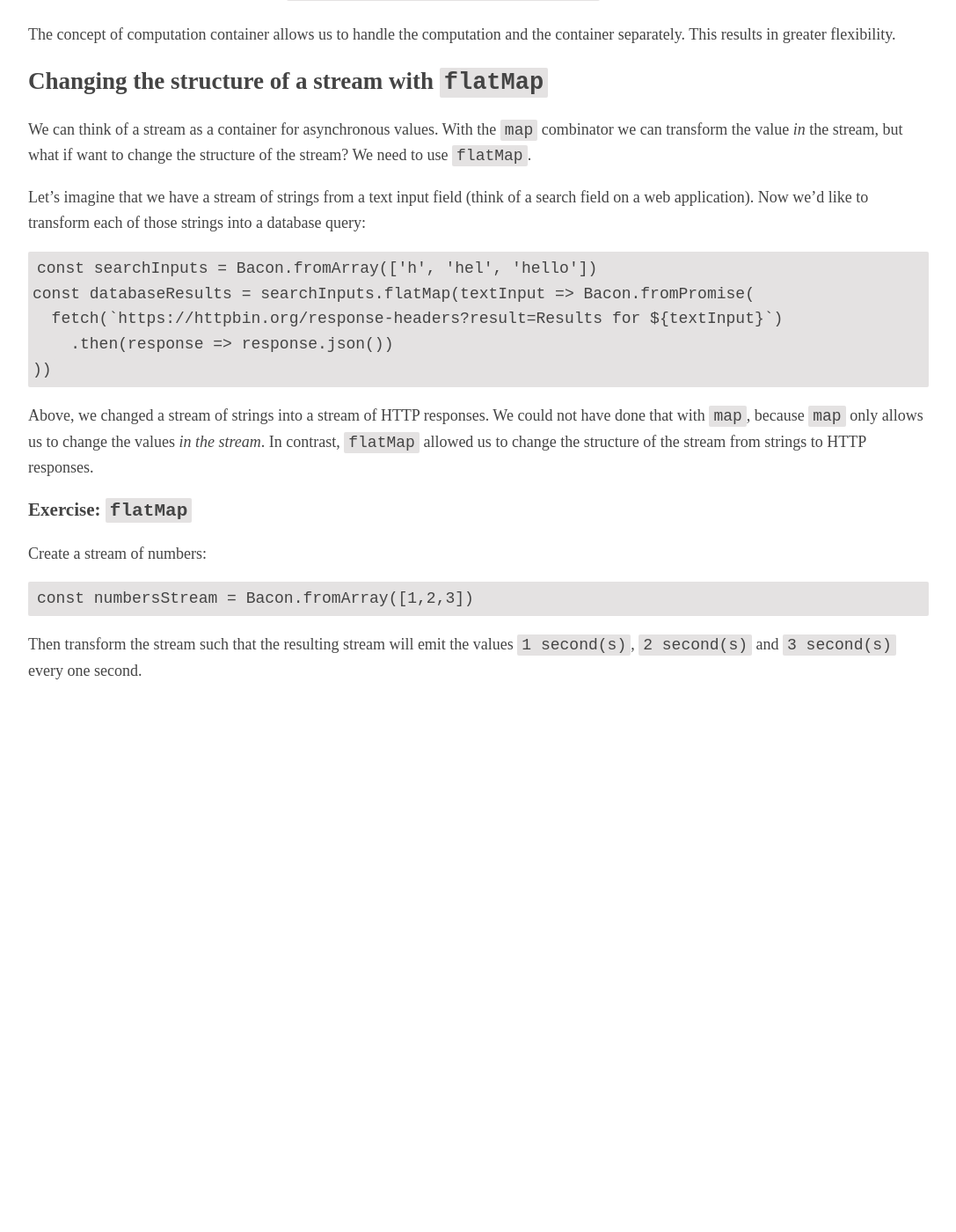
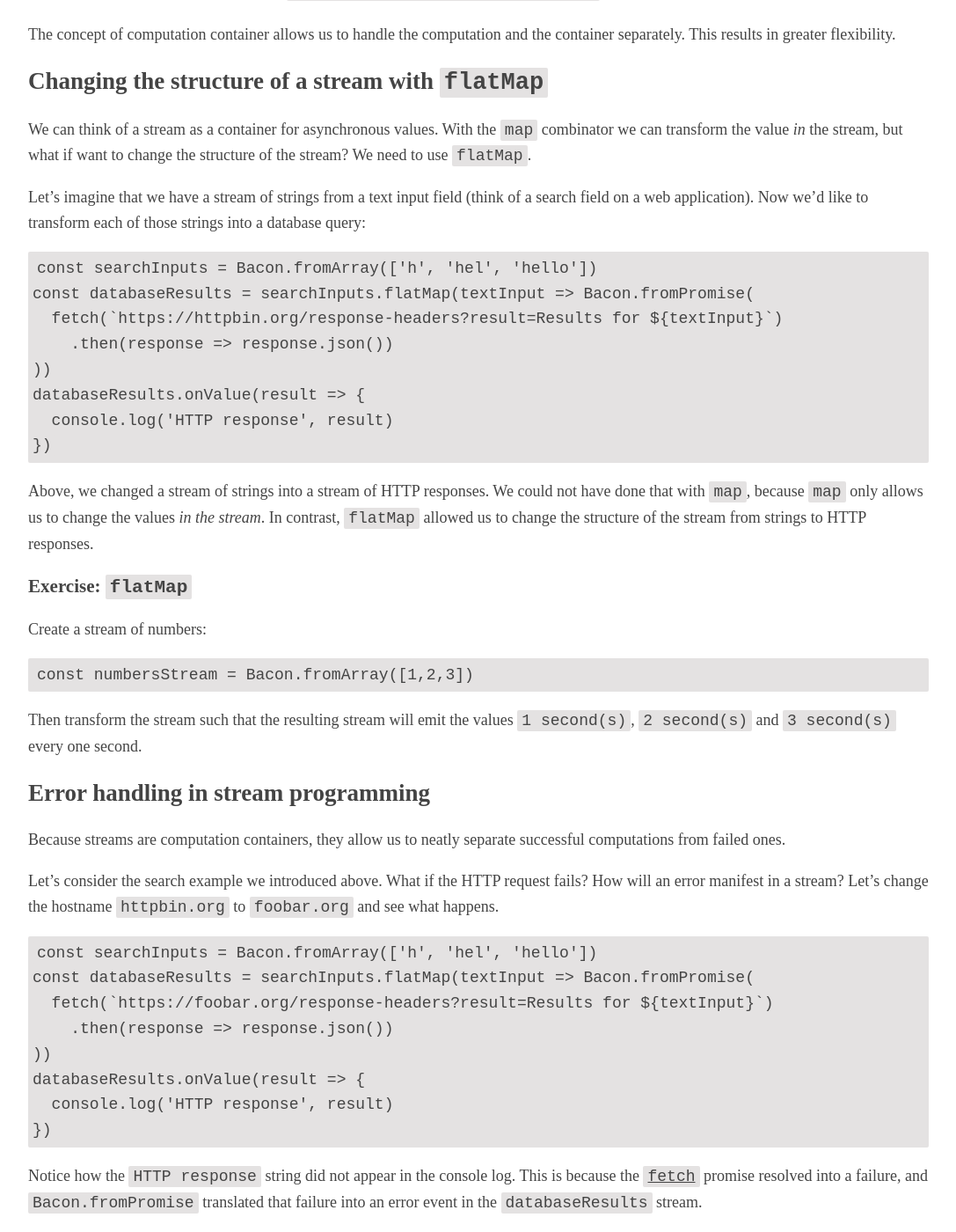
Before and after one commit to laurilehmijoki/learn-reactive-programming-with-bacon.js, a Jekyll site: the page built from flatMap.md, in a window 1280 px wide and 1400 px high, scrolled down 442 px. Shown: the whole window at 88% size, without its empty margins (96-1183 px from the left). Built offline with Jekyll 4.4.1, drawn with Linux system fonts in a browser that asks for light colours; before the commit the page ends 1237 px from its top, so only the background shows below that.

Commit message:
Add about error handling

```diff
--- a/flatMap.md
+++ b/flatMap.md
@@ -35,6 +35,9 @@ strings into a database query:
       fetch(`https://httpbin.org/response-headers?result=Results for ${textInput}`)
         .then(response => response.json())
     ))
+    databaseResults.onValue(result => {
+      console.log('HTTP response', result)
+    })
 
 Above, we changed a stream of strings into a stream of HTTP responses. We could
 not have done that with `map`, because `map` only allows us to change the values
@@ -49,3 +52,26 @@ Create a stream of numbers:
 
 Then transform the stream such that the resulting stream will emit the values `1
 second(s)`, `2 second(s)` and `3 second(s)` every one second.
+
+## Error handling in stream programming
+
+Because streams are computation containers, they allow us to neatly separate
+successful computations from failed ones.
+
+Let's consider the search example we introduced above. What if the HTTP request
+fails? How will an error manifest in a stream? Let's change the hostname
+`httpbin.org` to `foobar.org` and see what happens.
+
+    const searchInputs = Bacon.fromArray(['h', 'hel', 'hello'])
+    const databaseResults = searchInputs.flatMap(textInput => Bacon.fromPromise(
+      fetch(`https://foobar.org/response-headers?result=Results for ${textInput}`)
+        .then(response => response.json())
+    ))
+    databaseResults.onValue(result => {
+      console.log('HTTP response', result)
+    })
+
+Notice how the `HTTP response` string did not appear in the console log. This is
+because the [`fetch`](https://developer.mozilla.org/en/docs/Web/API/Fetch_API)
+promise resolved into a failure, and `Bacon.fromPromise` translated that failure
+into an error event in the `databaseResults` stream.
```
